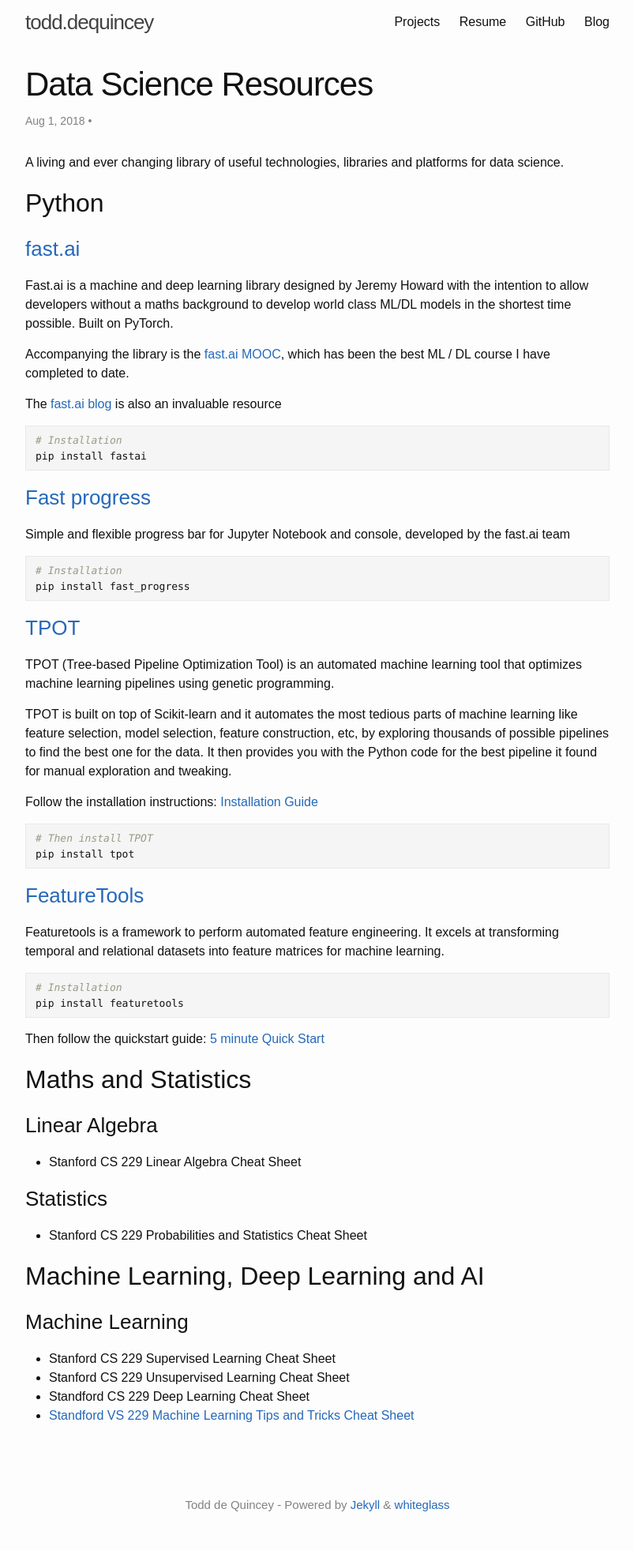
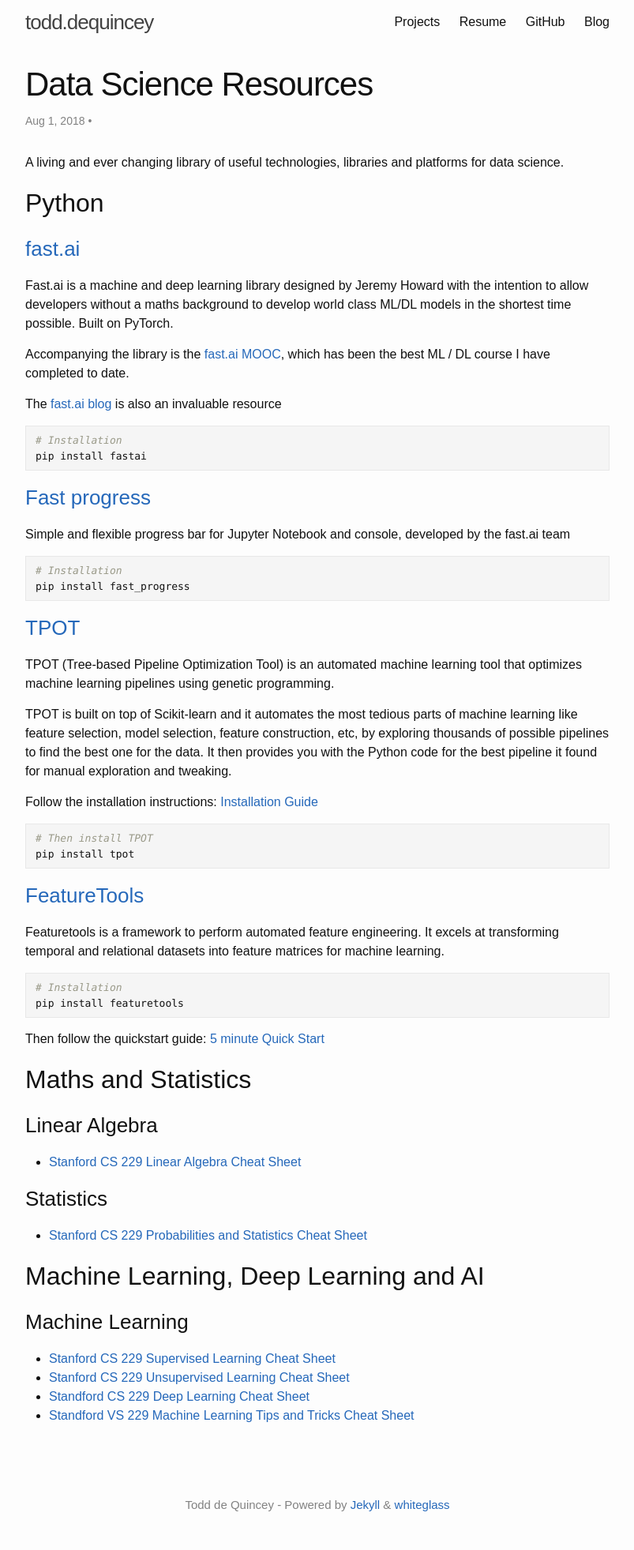
Before and after one commit to toddy86/dequincey.blog, a Jekyll site: the page built from _posts/2018-08-01-data-science-resources.md, in a window 1280 px wide. Shown: the whole page at 79% size, without its empty margins (238-1041 px from the left). Built offline with Jekyll 4.4.1, drawn with Linux system fonts in a browser that asks for light colours.

```diff
--- a/_posts/2018-08-01-data-science-resources.md
+++ b/_posts/2018-08-01-data-science-resources.md
@@ -61,13 +61,13 @@ Then follow the quickstart guide: <a href="https://docs.featuretools.com/#minute
 <h3>Linear Algebra</h3>
 
 <ul>
-	<li><a href="https://stanford.edu/~shervine/teaching/cs-229/refresher-algebra-calculus.html"></a>Stanford CS 229 Linear Algebra Cheat Sheet</li>
+	<li><a href="https://stanford.edu/~shervine/teaching/cs-229/refresher-algebra-calculus.html">Stanford CS 229 Linear Algebra Cheat Sheet</a></li>
 </ul>
 
 <h3>Statistics</h3>
 
 <ul>
-	<li><a href="https://stanford.edu/~shervine/teaching/cs-229/refresher-probabilities-statistics.html"></a>Stanford CS 229 Probabilities and Statistics Cheat Sheet</li>
+	<li><a href="https://stanford.edu/~shervine/teaching/cs-229/refresher-probabilities-statistics.html">Stanford CS 229 Probabilities and Statistics Cheat Sheet</a></li>
 </ul>
 
 <h2>Machine Learning, Deep Learning and AI</h2>
@@ -75,8 +75,8 @@ Then follow the quickstart guide: <a href="https://docs.featuretools.com/#minute
 <h3>Machine Learning</h3>
 
 <ul>
-	<li><a href="https://stanford.edu/~shervine/teaching/cs-229/cheatsheet-supervised-learning.html"></a>Stanford CS 229 Supervised Learning Cheat Sheet</li>
-	<li><a href="https://stanford.edu/~shervine/teaching/cs-229/cheatsheet-unsupervised-learning.html"></a>Stanford CS 229 Unsupervised Learning Cheat Sheet</li>
-	<li><a href="https://stanford.edu/~shervine/teaching/cs-229/cheatsheet-deep-learning.html"></a>Standford CS 229 Deep Learning Cheat Sheet</li>
+	<li><a href="https://stanford.edu/~shervine/teaching/cs-229/cheatsheet-supervised-learning.html">Stanford CS 229 Supervised Learning Cheat Sheet</a></li>
+	<li><a href="https://stanford.edu/~shervine/teaching/cs-229/cheatsheet-unsupervised-learning.html">Stanford CS 229 Unsupervised Learning Cheat Sheet</a></li>
+	<li><a href="https://stanford.edu/~shervine/teaching/cs-229/cheatsheet-deep-learning.html">Standford CS 229 Deep Learning Cheat Sheet</a></li>
 	<li><a href="https://stanford.edu/~shervine/teaching/cs-229/cheatsheet-machine-learning-tips-and-tricks.html">Standford VS 229 Machine Learning Tips and Tricks Cheat Sheet</a></li>
 </ul>
```
